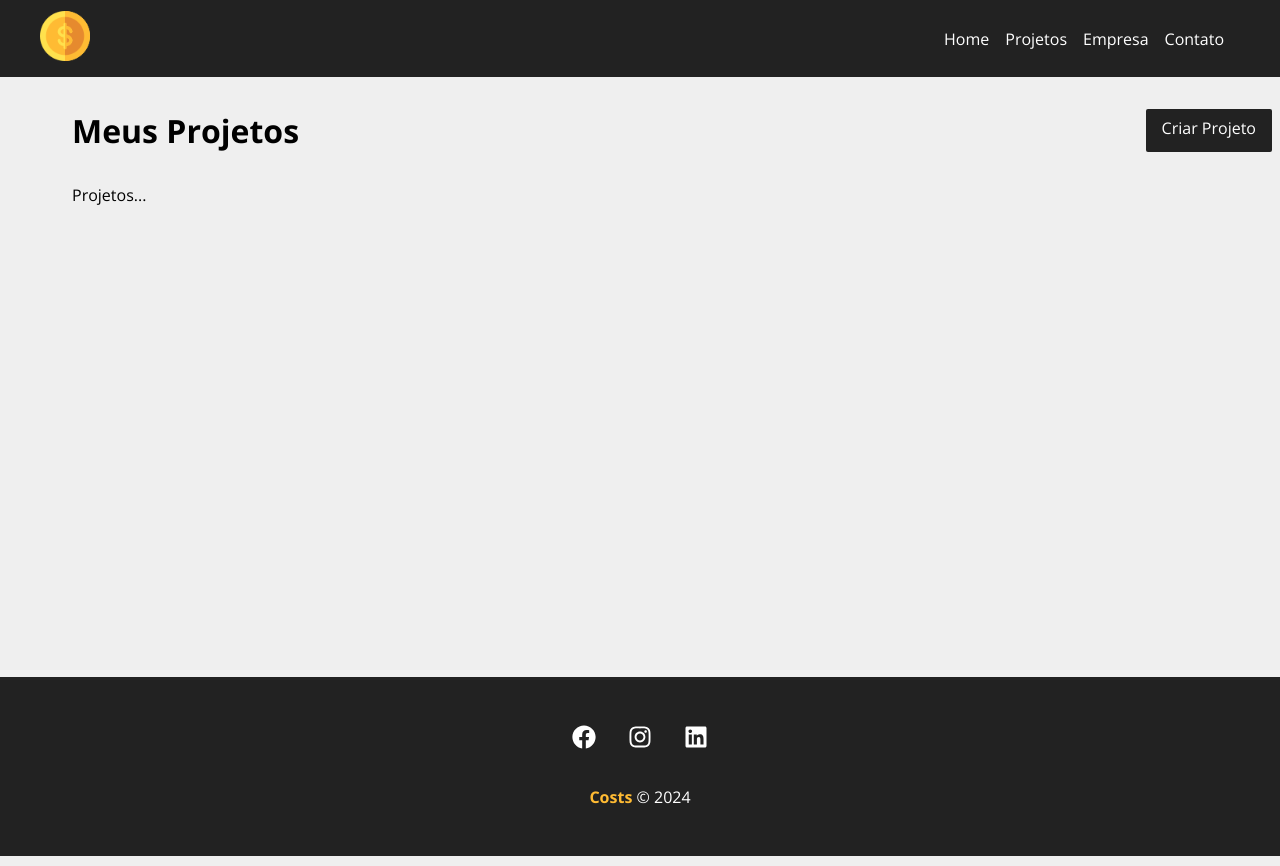
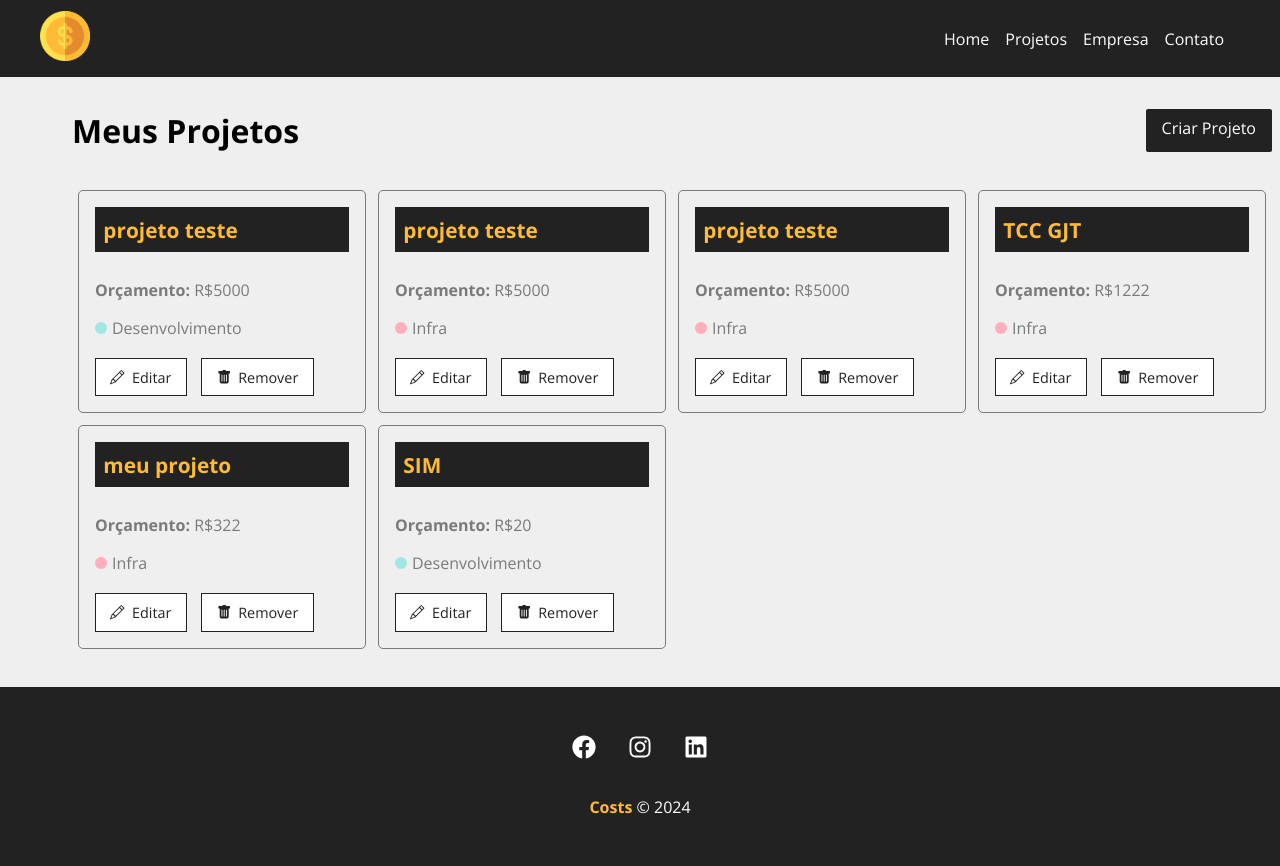
Before and after one commit to 1thiagoCRUZ/curso_react, a React (Create React App) app: page /projects in a window 1280 px wide. Shown: the top 866 px of the page. Built offline with nearby package versions, Linux system fonts and the light colour scheme; data requests are answered from the project's data file.

Commit message:
Aula 27 | Resgatando os projetos de db.json e exibindo eles

```diff
--- a/db.json
+++ b/db.json
@@ -54,6 +54,17 @@
       },
       "cost": 0,
       "services": []
+    },
+    {
+      "id": "c5e2",
+      "name": "SIM",
+      "budget": "20",
+      "category": {
+        "id": "2",
+        "name": "Desenvolvimento"
+      },
+      "cost": 0,
+      "services": []
     }
   ],
   "categories": [
--- a/src/components/layout/Message.module.css
+++ b/src/components/layout/Message.module.css
@@ -10,10 +10,10 @@
 
 .success {
     color: #289742;
-    background-color: #bae9c5;
+    background-color: #c6f3d1;
 }
 
 .error {
     color: #da4141;
-    background-color: #da9097;
+    background-color: #ebc1c5;
 }
--- a/src/components/pages/Projects.js
+++ b/src/components/pages/Projects.js
@@ -4,8 +4,13 @@ import Message from "../layout/Message"
 import Container from "../layout/Container"
 import LinkButton from "../layout/LinkButton"
 import styles from "./Projects.module.css"
+import ProjectCard from "../project/ProjectCard"
+import { useState, useEffect } from "react"
 
 function Projects() {
+
+  const [projects, setProjects] = useState([])
+
   /* Constante que vai ser o useLocation */
   const location = useLocation()
 
@@ -16,9 +21,23 @@ function Projects() {
   e ai eu vou acessar message que é o location.state.message. Veio o location state?
   Então eu vou acessar o message que eu sei que tá lá e eu vou atribuir o valor a variável
   message */
-  if(location.state) {
+  if (location.state) {
     message = location.state.message
   }
+
+  useEffect(() => {
+    fetch('http://localhost:5000/projects', {
+      method: 'GET',
+      headers: {
+        'Content-Type': 'application/json',
+      },
+    }).then(resp => resp.json())
+      .then(data => {
+        console.log(data)
+        setProjects(data)
+      })
+      .catch((err) => console.log(err))
+  }, [])
 
   return (
     <div className={styles.project_container}>
@@ -32,7 +51,16 @@ function Projects() {
       {message && <Message type="success" msg={message} />}
 
       <Container customClass="start">
-          <p>Projetos...</p>
+        {projects.length > 0 &&
+        projects.map((project) => (
+          <ProjectCard
+          id={project.id}
+          name={project.name}
+          budget={project.budget}
+          category={project.category.name}
+          key={project.id}
+          />
+        ))}
       </Container>
 
     </div>
--- /dev/null
+++ b/src/components/project/ProjectCard.js
@@ -0,0 +1,27 @@
+import { Link } from 'react-router-dom'
+import styles from './ProjectCard.module.css'
+import { BsPencil, BsFillTrashFill } from 'react-icons/bs'
+
+function ProjectCard({id, name, budget, category, handleRemove}) {
+    return (
+        <div className={styles.project_card}>
+            <h4>{name}</h4>
+            <p>
+                <span>Orçamento:</span> R${budget}
+            </p>
+            <p className={styles.category_text}>
+                <span className={`${styles[category.toLowerCase()]}`}></span> {category}
+            </p>
+            <div className={styles.project_card_actions}>
+                <Link to="/">
+                <BsPencil/> Editar
+                </Link>
+                <button>
+                <BsFillTrashFill/> Remover
+                </button>
+            </div>
+        </div>
+    )
+}
+
+export default ProjectCard
--- /dev/null
+++ b/src/components/project/ProjectCard.module.css
@@ -0,0 +1,86 @@
+.project_card {
+    padding: 1em;
+    border: 1px solid #7a7a7a;
+    border-radius: 5px;
+    width: 24%;
+    margin: 0.5%;
+}
+
+.project_card h4 {
+    background-color: #222;
+    color: #ffbb33;
+    padding: .4em;
+    margin-bottom: 1.3em;
+    font-size: 1.3em;
+}
+
+.project_card p {
+    color: #7a7a7a;
+    margin-bottom: 1em;
+}
+
+.project_card p span {
+    font-weight: bold;
+}
+
+.category_text {
+    display: flex;
+    align-items: center;
+}
+
+.category_text span {
+    display: block;
+    width: 12px;
+    height: 12px;
+    border-radius: 50%;
+    background-color: #ccc;
+    margin-right: 5px;
+}
+
+.category_text .infra {
+    background-color: #ffaebc;
+}
+
+.category_text .desenvolvimento {
+    background-color: #a0e7e5;
+}
+
+.category_text .design {
+    background-color: #b4f8c8;
+}
+
+.category_text .planejamento {
+    background-color: #fbe7c6;
+}
+
+.project_card_actions {
+    margin-top: 1.2em;
+    display: flex;
+    align-items: center;
+}
+
+.project_card_actions a,
+.project_card_actions button {
+    text-decoration: none;
+    border: none;
+    background-color: #fff;
+    color: #222;
+    font-size: .9em;
+    padding: .6em 1em;
+    margin-right: 1em;
+    border: 1px solid #222;
+    display: flex;
+    align-items: center;
+    justify-content: center;
+    cursor: pointer;
+    transition: .5s;
+}
+
+.project_card_actions svg {
+    margin-right: .5em;
+}
+.project_card_actions a:hover,
+.project_card_actions button:hover {
+    background-color: #222;
+    color: #ffbb33;
+}
```
Lines whose indentation alone changed are shown as unchanged.
